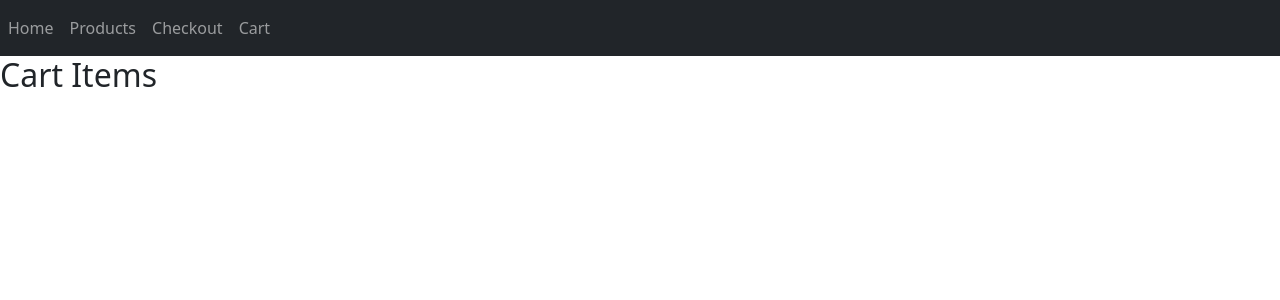
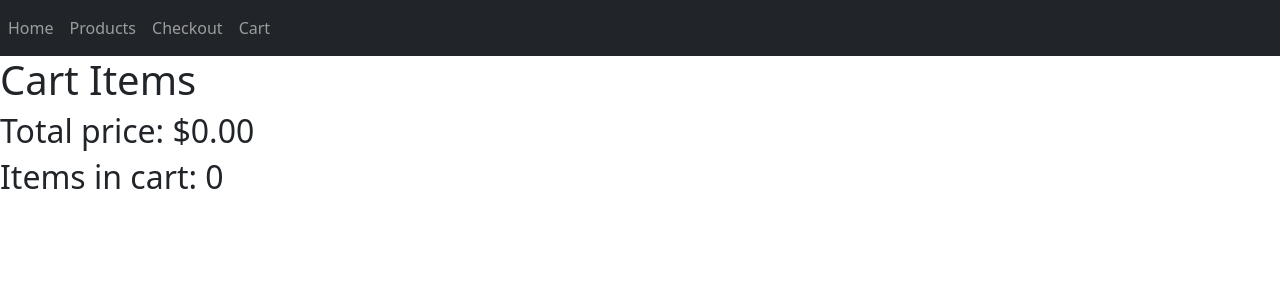
Before and after one commit to wongchuankai/tt1_02, a React (Create React App) app in the folder client/: page /cart in a window 1280 px wide. Shown: the top 300 px of the page. Built offline with nearby package versions, Linux system fonts and the light colour scheme.

Commit message:
added cart totals

```diff
--- a/client/src/App.js
+++ b/client/src/App.js
@@ -1,4 +1,4 @@
-import React, { useState } from "react";
+import React, { useState, useEffect } from "react";
 import Products from "./components/Products";
 import Topnavbar from "./components/Topnavbar";
 import Checkout from "./components/Checkout";
@@ -17,6 +17,32 @@ import Cart from "./components/Cart";
 
 function App() {
   const [cart, setCart] = useState([]);
+  // const [products, setProducts] = useState([]);
+  // const [categories, setCategories] = useState([]);
+
+  // async function getProducts() {
+  //   try {
+  //     const res = await axios.get("");
+  //     setProducts(res.body);
+  //   } catch (error) {
+  //     console.log(error.message);
+  //   }
+  // }
+
+  // async function getCategories() {
+  //   try {
+  //     const res = await axios.get("");
+  //     setCategories(res.body)
+  //   } catch (error) {
+  //     console.log(error.message);
+  //   }
+  // }
+
+  // useEffect(() => {
+  //   getProducts()
+  //   getCategories
+  // }, [])
+
   const onAdd = (product) => {
     const exists = cart.find((item) => item.id === product.id);
     if (exists) {
@@ -28,7 +54,7 @@ function App() {
         )
       );
     } else {
-      setCart([...cart, { id: product.id, price: product.price, amount: 1 }]);
+      setCart([...cart, { ...product, amount: 1 }]);
     }
   };
 
--- a/client/src/components/Cart.js
+++ b/client/src/components/Cart.js
@@ -1,15 +1,39 @@
-import React from "react";
+import React, { useEffect } from "react";
 
 const Cart = ({ cart, onRemove, onChangeAmt }) => {
+  // const getTotals = () => {
+  //   if (cart.length > 0) {
+  //     let total_price = cart.reduce((total, item) => {
+  //       total += item.price;
+  //       // total.qty += item.qty;
+  //       return total;
+  //     });
+  //   }
+  // };
+
+  // useEffect(() => {
+  //   getTotals();
+  // }, [cart]);
+
+  // const totals = cart.map((item) => {price: item.price, qty: item.qty});
+  const total_price = cart
+    .reduce((acc, item) => (acc += item.price * item.amount), 0)
+    .toFixed(2);
+  const total_qty = cart.reduce((acc, item) => (acc += item.amount), 0);
+
   return (
     <div>
-      {/* @ You Xing or whoever is working on Cart: this is just temporary for me to test the add/remove/update cart functionality. Replace this with your actual cart code when ready */}
-      <h2>Cart Items</h2>
+      <h1>Cart Items</h1>
+      <div>
+        <h2>Total price: ${total_price}</h2>
+        <h2>Items in cart: {total_qty}</h2>
+      </div>
       {cart.map((item) => {
         return (
           <div>
-            <h3>{item.id}</h3>
-            <p>{item.amount}</p>
+            <h3>{item.title}</h3>
+            <img src={item.image} alt={item.title} className="small" />
+            <p>Quantity: {item.amount}</p>
             <button onClick={() => onRemove(item.id)}>delete</button>
             <button onClick={() => onChangeAmt(item.id, "inc")}>
               increase
```
